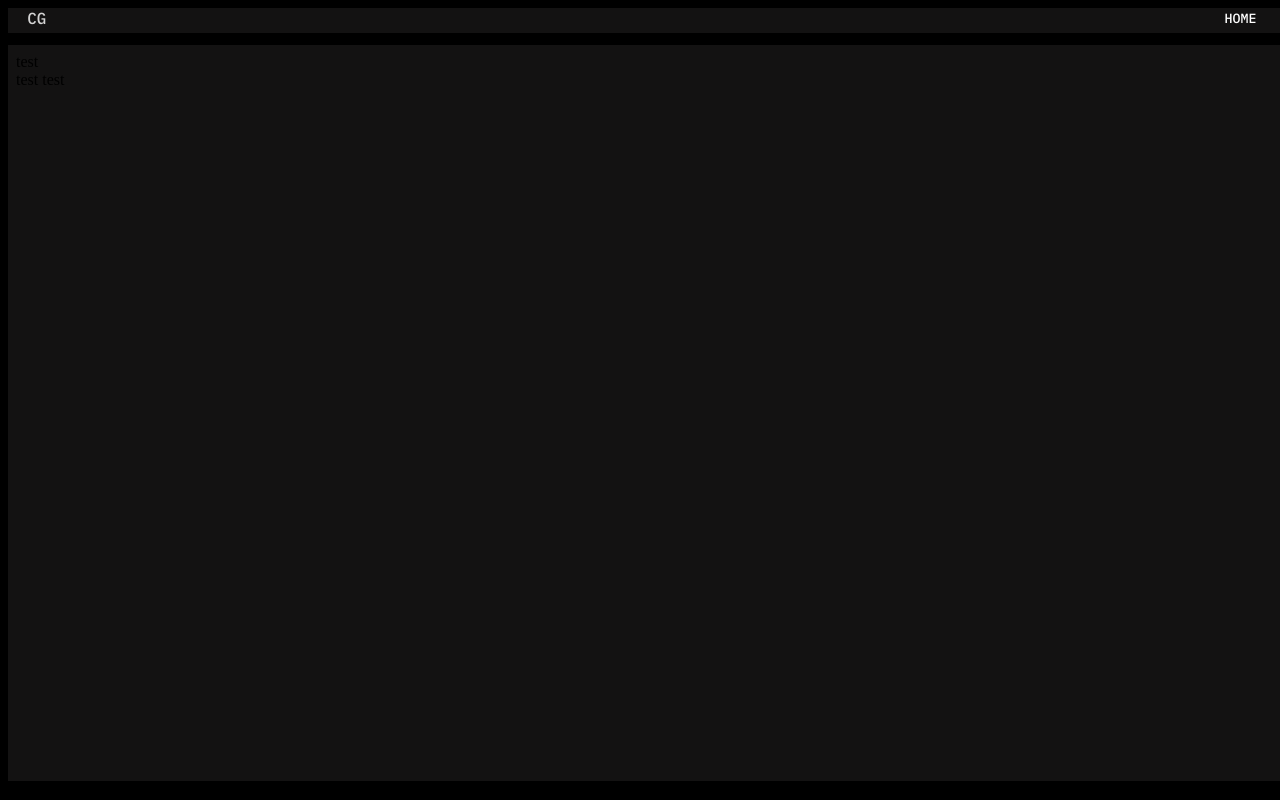
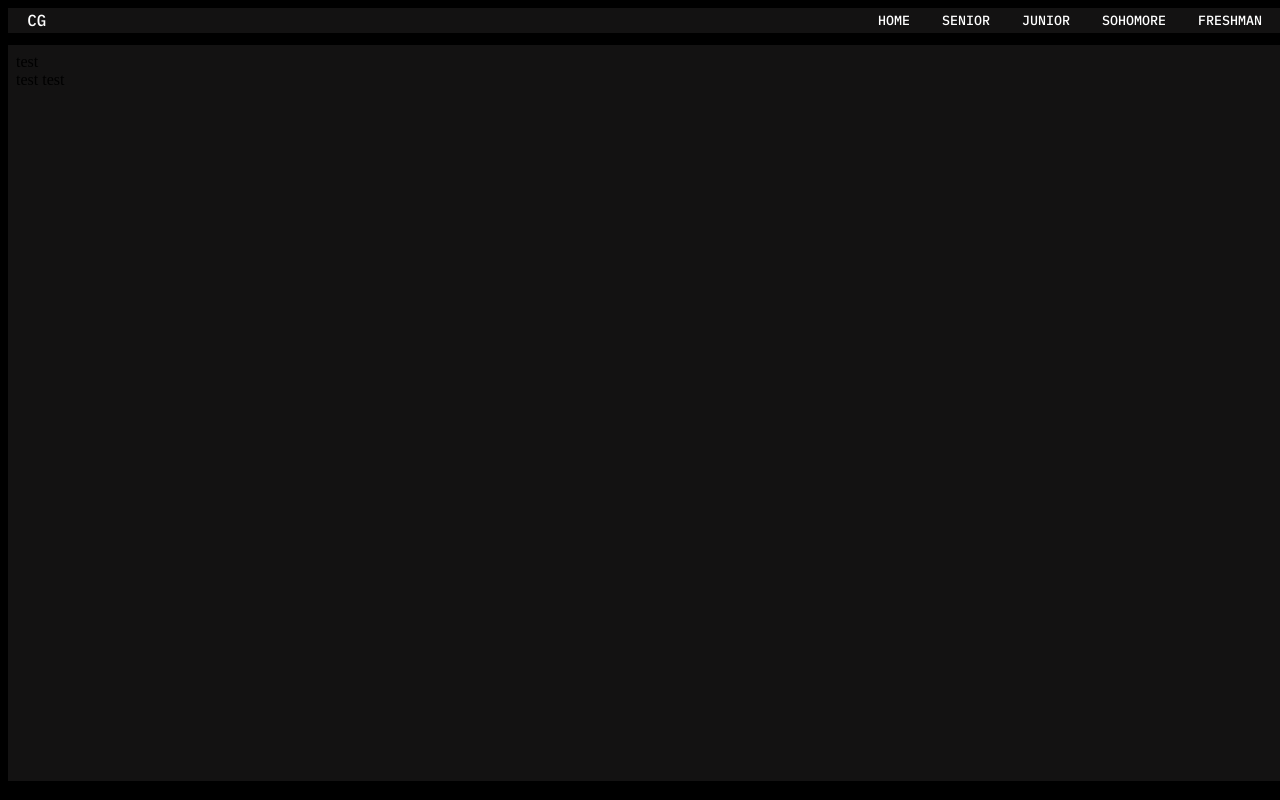
Before and after one commit to OpticalDevOGS/portfolio, a plain HTML site: page index.html in a window 1280 px wide. Shown: the top 800 px of the page. Drawn offline with Linux system fonts and the light colour scheme.

Commit message:
modified files

```diff
--- a/index.html
+++ b/index.html
@@ -16,7 +16,11 @@
       <div class="header">
         <div class="leftContainer">
           <div class="logo">
-            CG  <button class="homeButton" type="homeButton">HOME</button>
+            CG  <button class="headerButton" id="freshmanBtn">FRESHMAN</button>
+                <button class="headerButton" id="sohomoreBtn">SOHOMORE</button>
+                <button class="headerButton" id="juniorBtn">JUNIOR</button>
+                <button class="headerButton" id="seniorBtn">SENIOR</button>
+                <button class="headerButton" id="homeBtn">HOME</button>
           </div>
         </div>
       </div>
--- a/scripts/index.js
+++ b/scripts/index.js
@@ -1,11 +1,15 @@
 // Get the button element
-const button = document.getElementsByClassName('.homeButton');
+const button = document.getElementsByClassName('.headingButton');
 console.log("tis working");
 if (button != null) {
     setTimeout(() => {
         button.value = "meh";
         console.log("tis working");
     }, 2000);
+}
+
+window.onload = function() {
+    document.getElementsByClassName('.headerButton').className += "loaded";
 }
 
 button.value = "meh";
--- a/styles/indexStyle.css
+++ b/styles/indexStyle.css
@@ -27,30 +27,28 @@ body {
 
 .logo {
     padding: 0ch 0ch 0ch 2ch;
-    color: rgb(212, 212, 212);
+    color: white;
     font-family: 'IBM Plex Mono', monospace;
     text-align: left;
+    margin-top: 2px;
 }
 
-.homeButton {
+.headerButton {
     font-family: 'IBM Plex Mono', monospace;
     background-color: rgba(53, 49, 52, 0);
     color: white;
     float: right;
     margin-right: 20px;
-    position: relative;
-    margin-top: auto;
     border: none;
-    width: 55px;
+    width: auto;
     height: 100%;
 }
 
-.homeButton:hover {
+.headerButton:hover {
     background-color: white;
     color: black;
 }
 
-.homeButton:active {
+.headerButton:active {
     background-color: rgba(255, 255, 255, 0.733);
-    color: black;
 }
```
